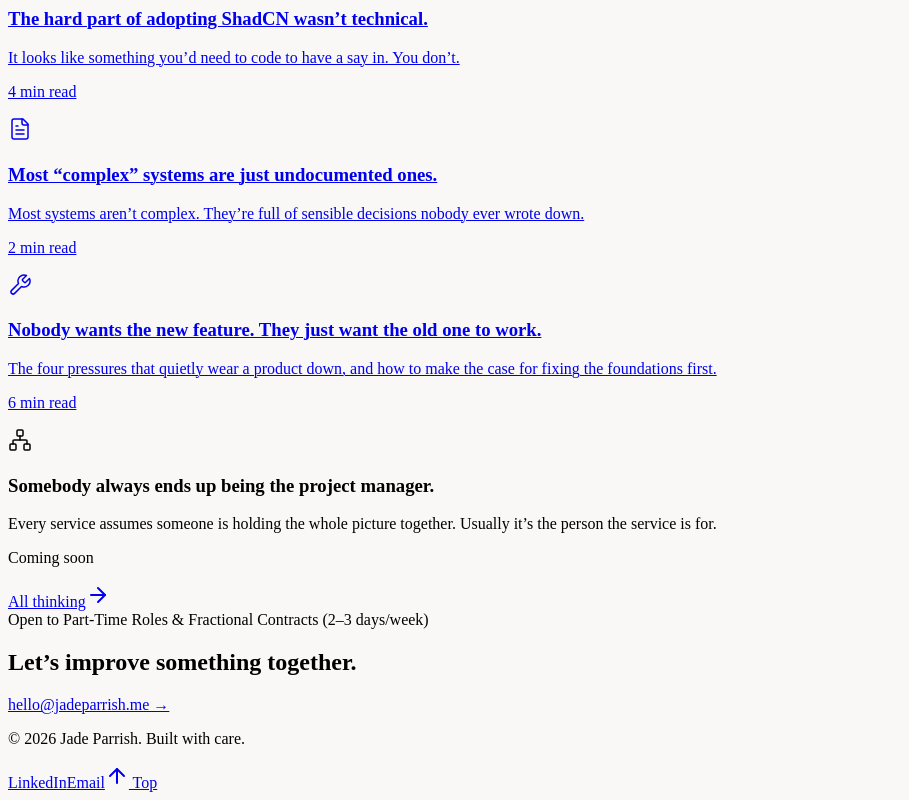
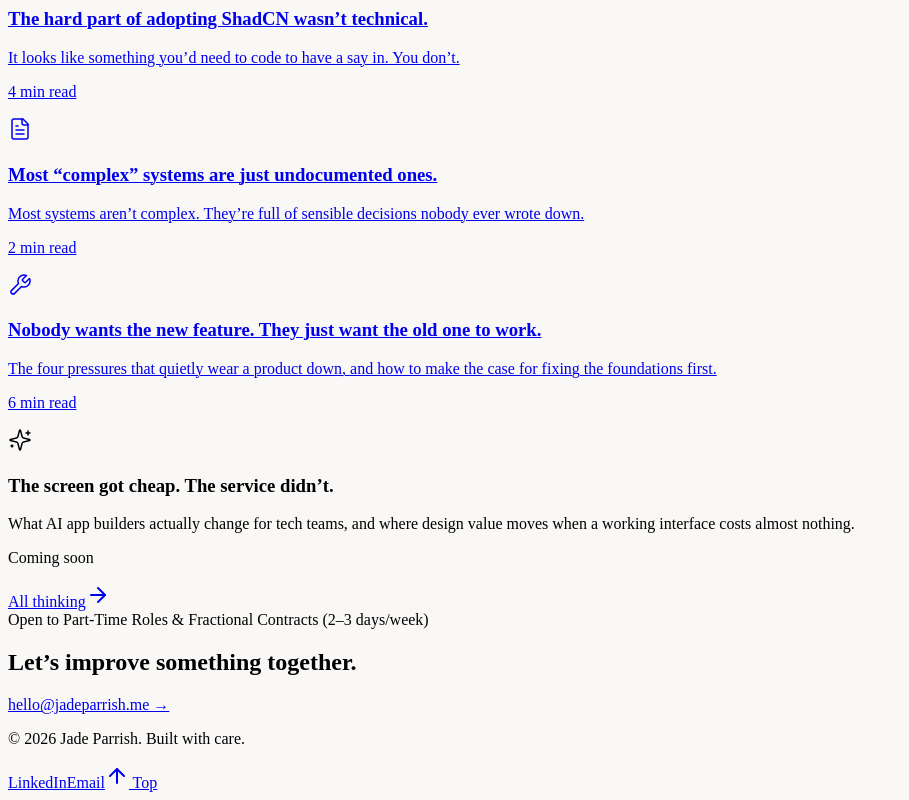
Before and after one commit to jadeparrish/portfolio, a Next.js app: page / in a window 1280 px wide. Shown: the part 3683-4483 px from the top of the page, without its empty margins (0-909 px from the left). Built offline with nearby package versions, Linux system fonts and the light colour scheme.

Commit message:
Update case studies data with new project details

```diff
--- a/app/caseStudiesData.js
+++ b/app/caseStudiesData.js
@@ -1,5 +1,5 @@
 import Link from 'next/link';
-import { ArrowLeft, ArrowRight, ArrowUp, Layers, FileText, Wrench, Network } from 'lucide-react';
+import { ArrowLeft, ArrowRight, ArrowUp, Layers, FileText, Wrench, Sparkles } from 'lucide-react';
 
 export const caseStudiesList = [
   {
@@ -157,13 +157,13 @@ export const thinkingList = [
     hasPage: true,
   },
   {
-    slug: 'project-manager',
-    icon: Network,
-    kicker: 'Service Design',
+    slug: 'cheap-screens',
+    icon: Sparkles,
+    kicker: 'Design & AI',
     readTime: 'Coming soon',
-    title: 'Somebody always ends up being the project manager.',
+    title: 'The screen got cheap. The service didn\u2019t.',
     description:
-      'Every service assumes someone is holding the whole picture together. Usually it\u2019s the person the service is for.',
+      'What AI app builders actually change for tech teams, and where design value moves when a working interface costs almost nothing.',
     hasPage: false,
   },
 ];
```
